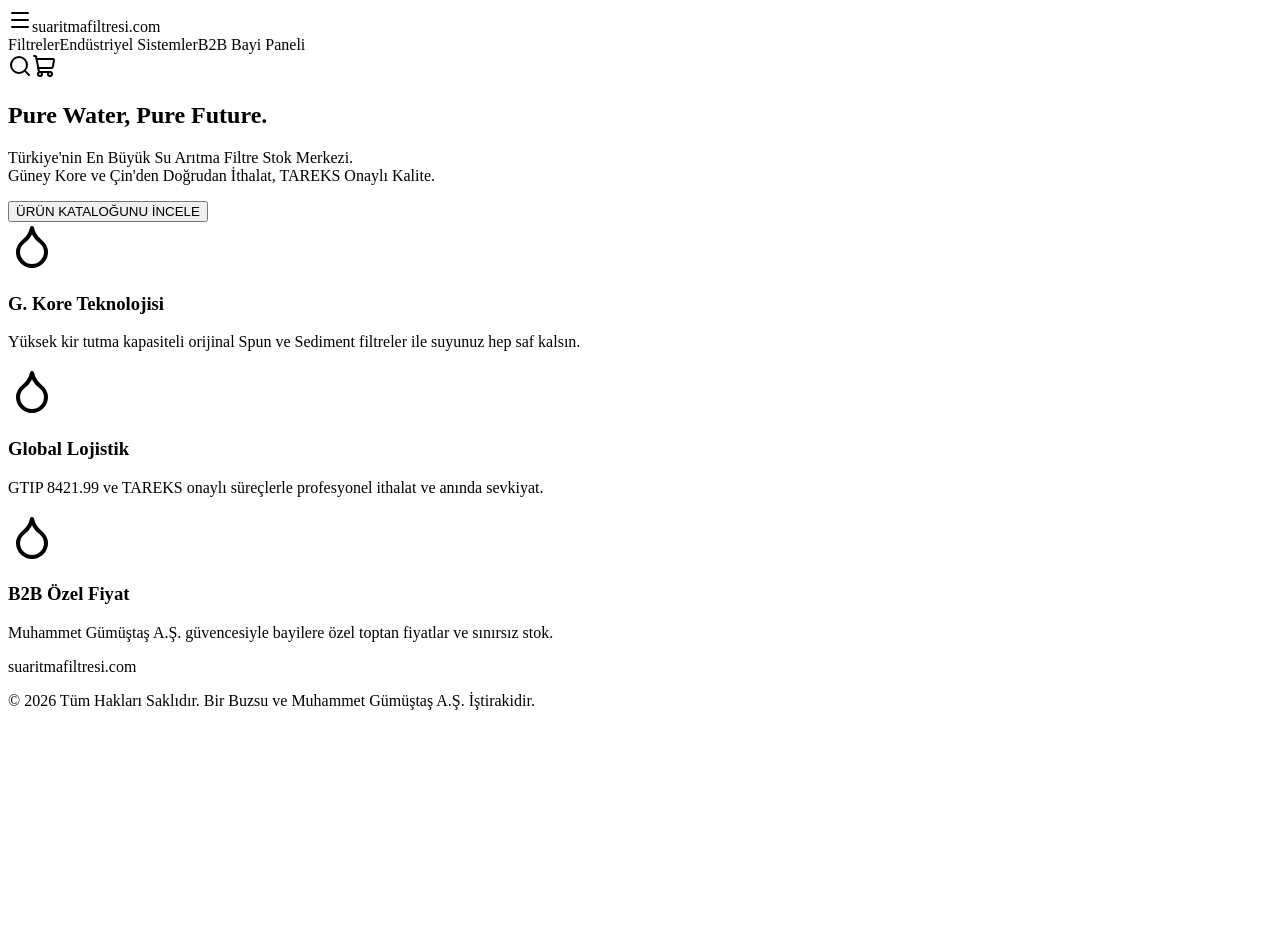
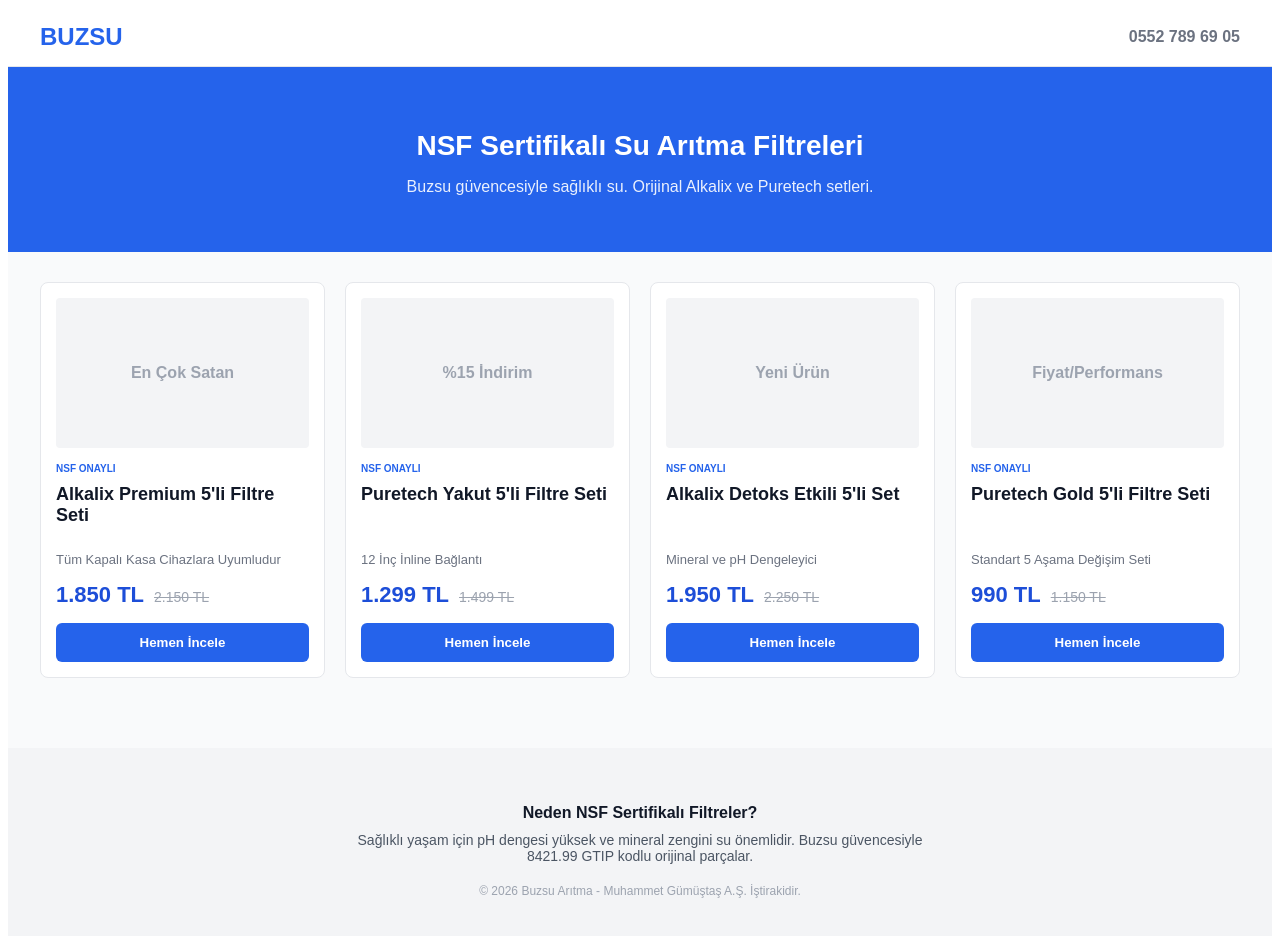
Before and after one commit to gumustasas/buzsu, a Next.js app: page / in a window 1280 px wide. Shown: the top 936 px of the page. Before the commit the page ends 800 px from the top, so only its background shows below. Built offline with nearby package versions, Linux system fonts and the light colour scheme.

Commit message:
Update index.js

```diff
--- a/pages/index.js
+++ b/pages/index.js
@@ -1,59 +1,93 @@
-import { Droplet, ShoppingCart, Search, Menu } from 'lucide-react';
+import React from 'react';
 
-export default function Home() {
+export default function SuAritmaSitesi() {
+  const urunler = [
+    {
+      id: 1,
+      isim: "Alkalix Premium 5'li Filtre Seti",
+      ozellik: "NSF Sertifikalı - Yüksek pH",
+      fiyat: "1.850 TL",
+      eskiFiyat: "2.150 TL",
+      rozet: "En Çok Satan",
+      uyumluluk: "Tüm Kapalı Kasa Cihazlara Uyumludur"
+    },
+    {
+      id: 2,
+      isim: "Puretech Yakut 5'li Filtre Seti",
+      ozellik: "NSF/ANSI Standartlı Kapalı Kasa",
+      fiyat: "1.299 TL",
+      eskiFiyat: "1.499 TL",
+      rozet: "%15 İndirim",
+      uyumluluk: "12 İnç İnline Bağlantı"
+    },
+    {
+      id: 3,
+      isim: "Alkalix Detoks Etkili 5'li Set",
+      ozellik: "NSF Onaylı Antioksidan Filtre",
+      fiyat: "1.950 TL",
+      eskiFiyat: "2.250 TL",
+      rozet: "Yeni Ürün",
+      uyumluluk: "Mineral ve pH Dengeleyici"
+    },
+    {
+      id: 4,
+      isim: "Puretech Gold 5'li Filtre Seti",
+      ozellik: "NSF Onaylı Ekonomik Seri",
+      fiyat: "990 TL",
+      eskiFiyat: "1.150 TL",
+      rozet: "Fiyat/Performans",
+      uyumluluk: "Standart 5 Aşama Değişim Seti"
+    }
+  ];
+
   return (
-    <div className="min-h-screen bg-gray-50 font-sans antialiased text-gray-900">
-      {/* Üst Menü - Koçtaş Mavisi */}
-      <nav className="bg-[#0056b3] text-white p-4 flex justify-between items-center shadow-lg sticky top-0 z-50">
-        <div className="flex items-center gap-2">
-          <Menu className="md:hidden" />
-          <span className="text-2xl font-black tracking-tighter">suaritmafiltresi.com</span>
+    <div style={{ minHeight: '100vh', backgroundColor: '#f9fafb', fontFamily: 'sans-serif', color: '#111827' }}>
+      {/* Header */}
+      <header style={{ backgroundColor: 'white', borderBottom: '1px solid #e5e7eb', padding: '15px' }}>
+        <div style={{ maxWidth: '1200px', margin: '0 auto', display: 'flex', justifyContent: 'space-between', alignItems: 'center' }}>
+          <div style={{ fontSize: '24px', fontWeight: 'bold', color: '#2563eb' }}>BUZSU</div>
+          <div style={{ color: '#6b7280', fontWeight: '600' }}>0552 789 69 05</div>
         </div>
-        <div className="hidden md:flex gap-8 font-bold text-sm uppercase">
-          <span className="hover:text-orange-400 cursor-pointer transition">Filtreler</span>
-          <span className="hover:text-orange-400 cursor-pointer transition">Endüstriyel Sistemler</span>
-          <span className="hover:text-orange-400 cursor-pointer transition">B2B Bayi Paneli</span>
-        </div>
-        <div className="flex gap-5">
-          <Search className="cursor-pointer hover:text-orange-400" />
-          <ShoppingCart className="cursor-pointer hover:text-orange-400" />
-        </div>
-      </nav>
-
-      {/* Hero Alanı */}
-      <header className="py-24 text-center bg-white border-b px-4 flex flex-col items-center">
-        <h2 className="text-5xl md:text-7xl font-black text-gray-900 mb-6 tracking-tight">Pure Water, Pure Future.</h2>
-        <p className="text-xl text-gray-600 mb-10 max-w-3xl mx-auto font-medium">
-          Türkiye'nin En Büyük Su Arıtma Filtre Stok Merkezi. <br className="hidden md:block" />
-          Güney Kore ve Çin'den Doğrudan İthalat, TAREKS Onaylı Kalite.
-        </p>
-        <button className="bg-[#FF6600] text-white px-14 py-5 rounded-md font-black text-xl shadow-2xl hover:bg-orange-600 transition-all transform hover:scale-105 active:scale-95">
-          ÜRÜN KATALOĞUNU İNCELE
-        </button>
       </header>
 
-      {/* Bilgi Kartları */}
-      <div className="max-w-7xl mx-auto grid grid-cols-1 md:grid-cols-3 gap-10 p-12">
-        <div className="bg-white p-8 rounded-xl shadow-md border-t-8 border-[#0056b3] hover:shadow-2xl transition duration-300">
-          <div className="text-[#0056b3] mb-6"><Droplet size={48} /></div>
-          <h3 className="font-extrabold text-2xl mb-4">G. Kore Teknolojisi</h3>
-          <p className="text-gray-600 leading-relaxed font-medium">Yüksek kir tutma kapasiteli orijinal Spun ve Sediment filtreler ile suyunuz hep saf kalsın.</p>
+      {/* Hero */}
+      <section style={{ backgroundColor: '#2563eb', color: 'white', padding: '40px 20px', textAlign: 'center' }}>
+        <h1 style={{ fontSize: '28px', marginBottom: '10px' }}>NSF Sertifikalı Su Arıtma Filtreleri</h1>
+        <p style={{ fontSize: '16px', opacity: 0.9 }}>Buzsu güvencesiyle sağlıklı su. Orijinal Alkalix ve Puretech setleri.</p>
+      </section>
+
+      {/* Ürünler */}
+      <main style={{ maxWidth: '1200px', margin: '0 auto', padding: '30px 20px' }}>
+        <div style={{ display: 'grid', gridTemplateColumns: 'repeat(auto-fit, minmax(250px, 1fr))', gap: '20px' }}>
+          {urunler.map((urun) => (
+            <div key={urun.id} style={{ backgroundColor: 'white', border: '1px solid #e5e7eb', borderRadius: '8px', padding: '15px', display: 'flex', flexDirection: 'column' }}>
+              <div style={{ backgroundColor: '#f3f4f6', height: '150px', borderRadius: '4px', marginBottom: '15px', display: 'flex', alignItems: 'center', justifyContent: 'center', color: '#9ca3af', fontWeight: 'bold' }}>
+                {urun.rozet}
+              </div>
+              <p style={{ fontSize: '10px', color: '#2563eb', fontWeight: 'bold', margin: '0' }}>NSF ONAYLI</p>
+              <h3 style={{ fontSize: '18px', fontWeight: 'bold', margin: '10px 0', height: '45px', overflow: 'hidden' }}>{urun.isim}</h3>
+              <p style={{ fontSize: '13px', color: '#6b7280', marginBottom: '15px' }}>{urun.uyumluluk}</p>
+              <div style={{ marginTop: 'auto' }}>
+                <div style={{ marginBottom: '15px' }}>
+                  <span style={{ fontSize: '22px', fontWeight: '800', color: '#1d4ed8', marginRight: '10px' }}>{urun.fiyat}</span>
+                  <span style={{ fontSize: '14px', color: '#9ca3af', textDecoration: 'line-through' }}>{urun.eskiFiyat}</span>
+                </div>
+                <button style={{ width: '100%', backgroundColor: '#2563eb', color: 'white', border: 'none', padding: '12px', borderRadius: '6px', fontWeight: 'bold', cursor: 'pointer' }}>
+                  Hemen İncele
+                </button>
+              </div>
+            </div>
+          ))}
         </div>
-        <div className="bg-white p-8 rounded-xl shadow-md border-t-8 border-[#0056b3] hover:shadow-2xl transition duration-300">
-          <div className="text-[#0056b3] mb-6"><Droplet size={48} /></div>
-          <h3 className="font-extrabold text-2xl mb-4">Global Lojistik</h3>
-          <p className="text-gray-600 leading-relaxed font-medium">GTIP 8421.99 ve TAREKS onaylı süreçlerle profesyonel ithalat ve anında sevkiyat.</p>
-        </div>
-        <div className="bg-white p-8 rounded-xl shadow-md border-t-8 border-[#0056b3] hover:shadow-2xl transition duration-300">
-          <div className="text-[#0056b3] mb-6"><Droplet size={48} /></div>
-          <h3 className="font-extrabold text-2xl mb-4">B2B Özel Fiyat</h3>
-          <p className="text-gray-600 leading-relaxed font-medium">Muhammet Gümüştaş A.Ş. güvencesiyle bayilere özel toptan fiyatlar ve sınırsız stok.</p>
-        </div>
-      </div>
+      </main>
 
-      <footer className="bg-gray-900 text-white py-12 text-center mt-20 border-t-4 border-orange-500">
-        <p className="font-bold text-lg mb-2">suaritmafiltresi.com</p>
-        <p className="text-gray-400 text-sm">© 2026 Tüm Hakları Saklıdır. Bir Buzsu ve Muhammet Gümüştaş A.Ş. İştirakidir.</p>
+      {/* Bilgi */}
+      <footer style={{ backgroundColor: '#f3f4f6', padding: '40px 20px', textAlign: 'center', marginTop: '40px' }}>
+        <p style={{ fontWeight: 'bold', marginBottom: '10px' }}>Neden NSF Sertifikalı Filtreler?</p>
+        <p style={{ fontSize: '14px', color: '#4b5563', maxWidth: '600px', margin: '0 auto' }}>
+          Sağlıklı yaşam için pH dengesi yüksek ve mineral zengini su önemlidir. Buzsu güvencesiyle 8421.99 GTIP kodlu orijinal parçalar.
+        </p>
+        <p style={{ fontSize: '12px', color: '#9ca3af', marginTop: '20px' }}>© 2026 Buzsu Arıtma - Muhammet Gümüştaş A.Ş. İştirakidir.</p>
       </footer>
     </div>
   );
```
